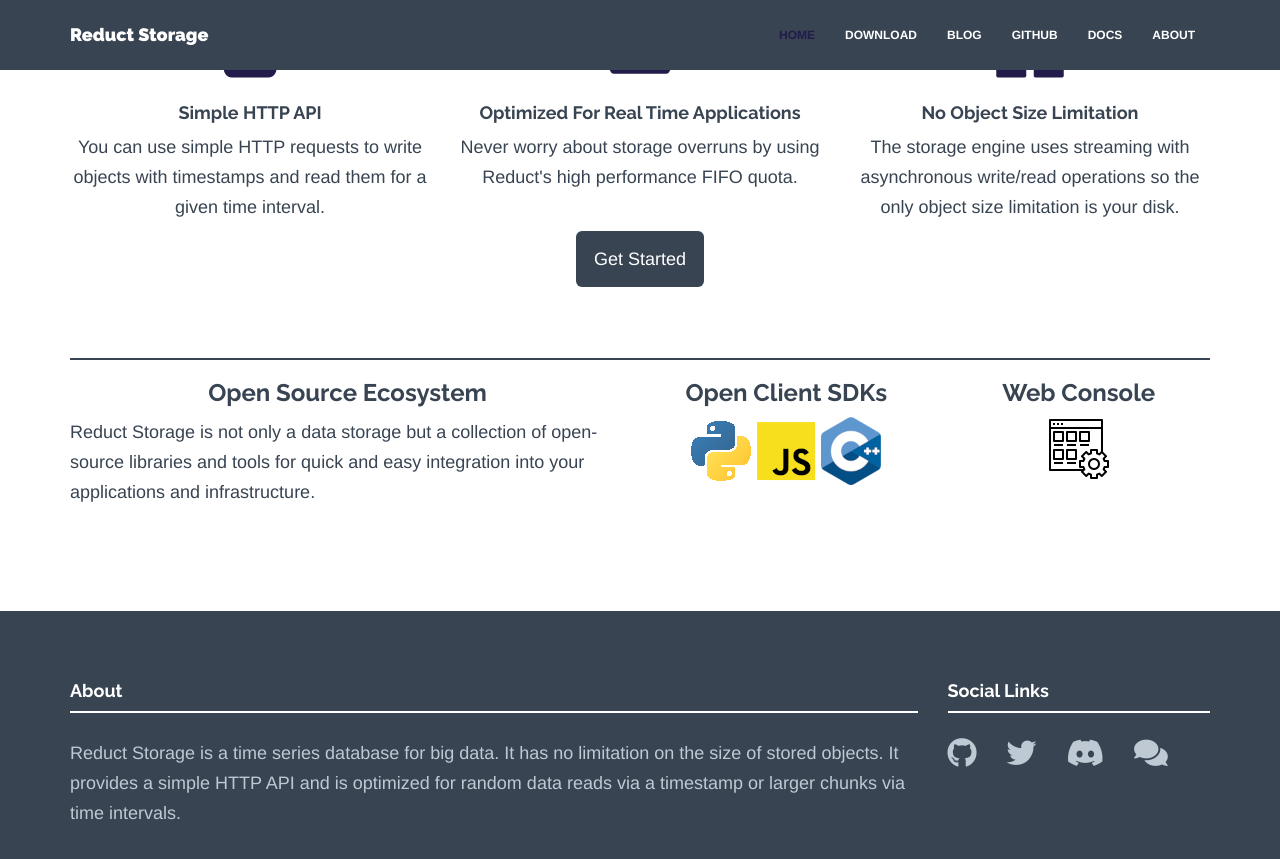
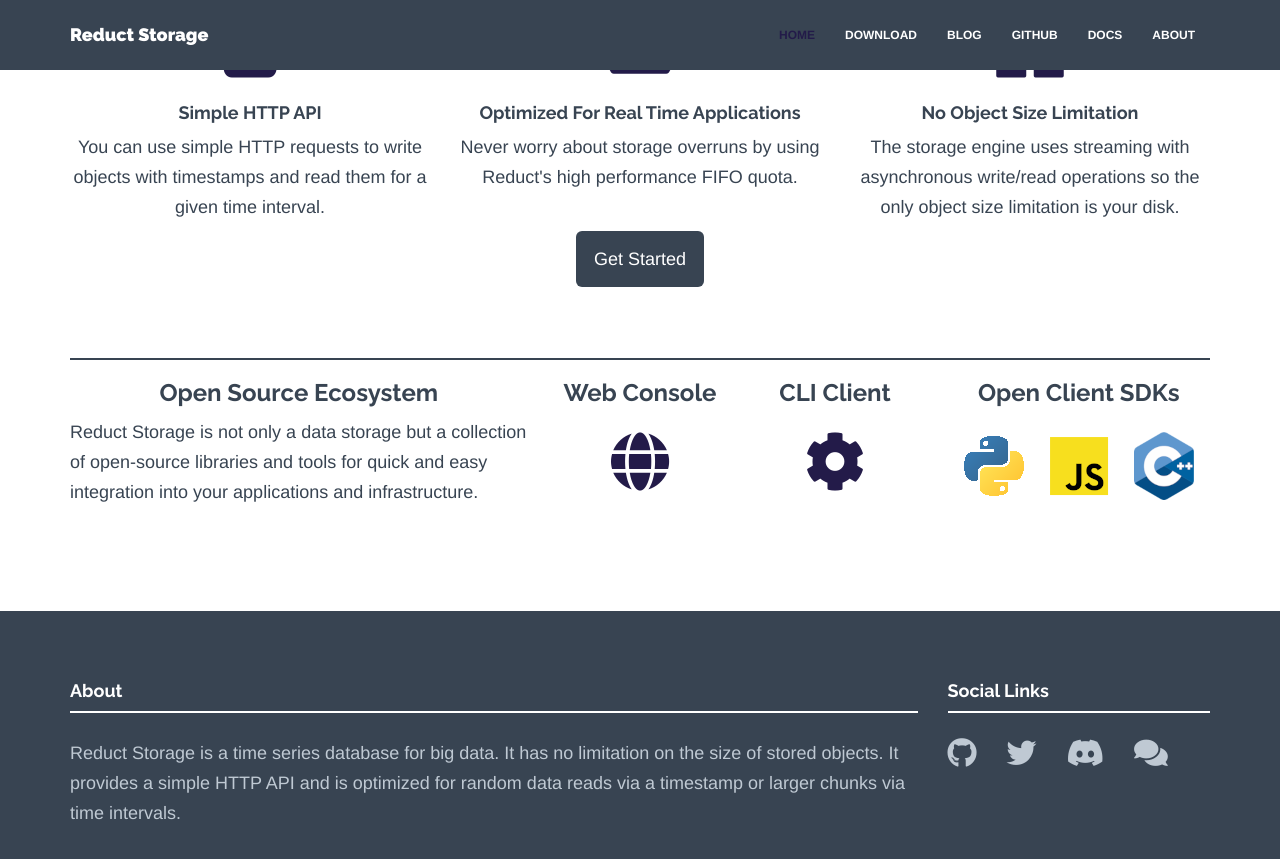
Before and after one commit to reductstore/homepage, a Jekyll site: the page built from index.html, in a window 1280 px wide and 900 px high, scrolled down 678 px. Shown: the top 859 px of the window. Built offline with Jekyll 4.4.1, drawn with Linux system fonts in a browser that asks for light colours; nearby versions of some CDN libraries.

Commit message:
add cli client

```diff
--- a/download.html
+++ b/download.html
@@ -32,6 +32,7 @@
         <h4>Docker</h4>
         <pre><code>    docker run -p 8383:8383 -v ${PWD}/data:/data reductstorage/engine:latest</code></pre>
         {% include download_sdks.html %}
+        {% include download_cli.html %}
     </div>
     <div role="tabpanel" class="tab-pane" id="macOs">
         <h2>Reduct Storage</h2>
@@ -42,6 +43,7 @@
     tar xfv reduct-storage.linux-amd64.tar.gz
     RS_DATA_PATH=./data ./reduct-storage</code></pre>
         {% include download_sdks.html %}
+        {% include download_cli.html %}
     </div>
     <div role="tabpanel" class="tab-pane" id="windows">
         <h2>Reduct Storage</h2>
@@ -53,6 +55,7 @@
     .\reduct-storage.exe</code></pre>
 
         {% include download_sdks.html %}
+        {% include download_cli.html %}
     </div>
 </div>
 <p>
--- a/index.html
+++ b/index.html
@@ -24,7 +24,8 @@
                 <i class="fas fa-boxes" aria-hidden="true"></i>
                 <span class="sr-only">An image of a box</span>
                 <h4>No Object Size Limitation</h4>
-        <p>The storage engine uses streaming with asynchronous write/read operations so the only object size limitation is
+                <p>The storage engine uses streaming with asynchronous write/read operations so the only object size
+                    limitation is
                     your disk.
                 </p>
             </div>
@@ -39,32 +40,44 @@
         <div style="margin-top: 4em; margin-bottom: 4em">
             <div class="hline"></div>
             <div class="row centered">
-        <div class="col-md-6">
+                <div class="col-md-5">
                     <h3 class="text-center">Open Source Ecosystem</h3>
                     <p class="text-left">
-            Reduct Storage is not only a data storage but a collection of open-source libraries and tools for quick and
+                        Reduct Storage is not only a data storage but a collection of open-source libraries and tools
+                        for quick and
                         easy integration into your applications and infrastructure.
                     </p>
                 </div>
-        <div class="col-md-3 col-md-offset-0">
-          <h3 class="text-center">Open Client SDKs</h3>
+
+                <div class="col-md-2 col-md-offset-0">
+                    <h3 class="text-center">Web Console</h3>
                     <div class="text-center">
-            <a href="https://github.com/reduct-storage/reduct-py">
-              <img src="assets/img/blog/thumbs/python.png" alt="Reduct Storage Client SDK for Python"/>
+                        <a href="https://github.com/reduct-storage/web-console">
+                            <i class="fas fa-globe"></i>
+                            <!--                            <img src="assets/img/blog/thumbs/web-console.png" alt="Reduct Storage Web Console"/>-->
                         </a>
-            <a href="https://github.com/reduct-storage/reduct-js">
-              <img src="assets/img/blog/thumbs/js.png" alt="Reduct Storage Client SDK for JavaScript"/>
-            </a>
-            <a href="https://github.com/reduct-storage/reduct-cpp">
-              <img src="assets/img/blog/thumbs/cpp.png" alt="Reduct Storage Client SDK for C++"/>
+                    </div>
+                </div>
+                <div class="col-md-2 col-md-offset-0">
+                    <h3 class="text-center">CLI Client</h3>
+                    <div class="text-center">
+                        <a href="https://github.com/reduct-storage/reduct-cli">
+                            <i class="fas fa-cog"></i>
+                            <!--                            <img src="assets/img/blog/thumbs/web-console.png" alt="Reduct Storage CLI Client"/>-->
                         </a>
                     </div>
                 </div>
                 <div class="col-md-3 col-md-offset-0">
-          <h3 class="text-center">Web Console</h3>
-          <div class="text-center">
-            <a href="https://github.com/reduct-storage/web-console">
-              <img src="assets/img/blog/thumbs/web-console.png" alt="Reduct Storage Web Console"/>
+                    <h3 class="text-center">Open Client SDKs</h3>
+                    <div class="text-center" style="margin-top: 25px">
+                        <a href="https://github.com/reduct-storage/reduct-py" style="padding: 10px">
+                            <img src="assets/img/blog/thumbs/python.png" alt="Reduct Storage Client SDK for Python"/>
+                        </a>
+                        <a href="https://github.com/reduct-storage/reduct-js" style="padding: 10px">
+                            <img src="assets/img/blog/thumbs/js.png" alt="Reduct Storage Client SDK for JavaScript"/>
+                        </a>
+                        <a href="https://github.com/reduct-storage/reduct-cpp" style="padding: 10px">
+                            <img src="assets/img/blog/thumbs/cpp.png" alt="Reduct Storage Client SDK for C++"/>
                         </a>
                     </div>
                 </div>
```
Also changed, not shown: _includes/download_cli.html (added, +9 -0 lines). Lines whose indentation alone changed are shown as unchanged.
